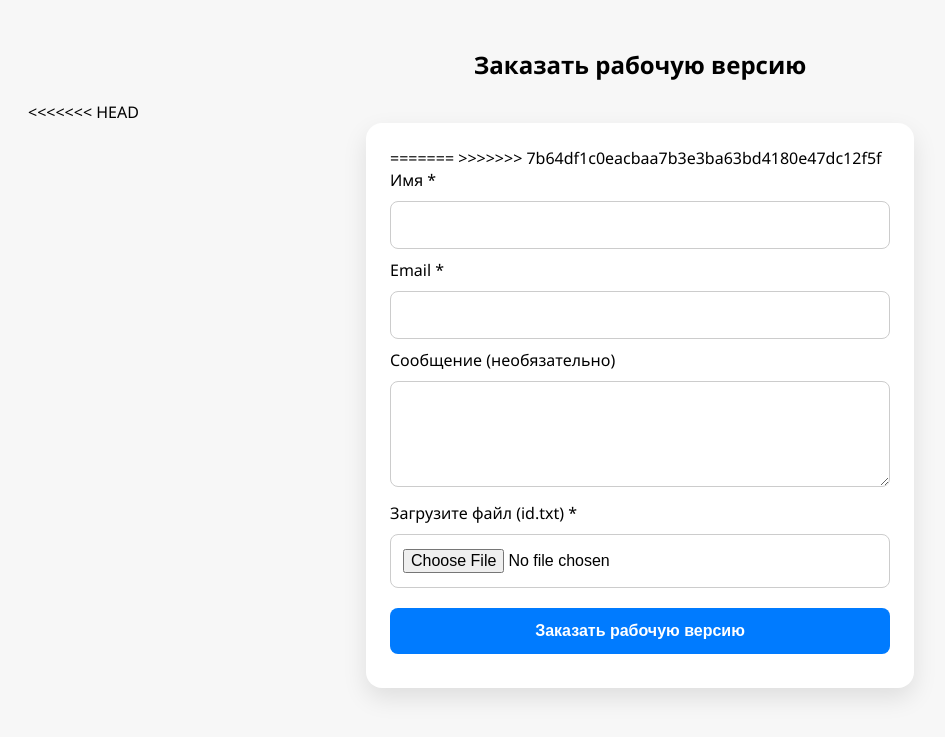
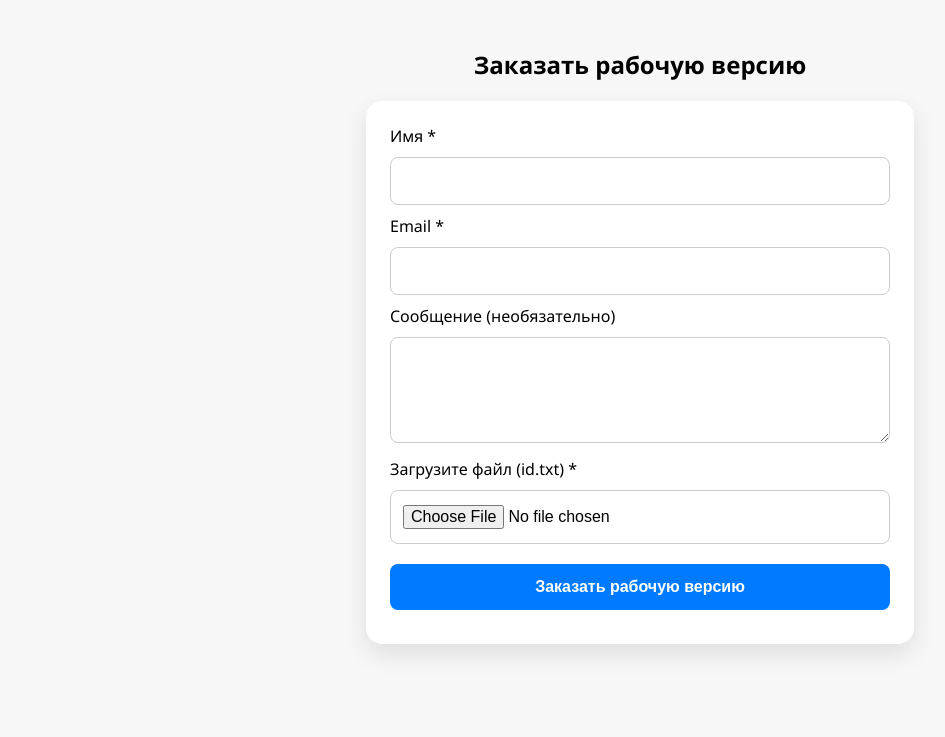
Before and after one commit to website2020/kandval-backend, a Flask app: page / in a window 1280 px wide. Shown: the top 737 px of the page, without its empty margins (0-945 px from the left). Run offline with Flask 3, Linux system fonts and the light colour scheme.

Commit message:
Исправлен конфликт и приведён шаблон формы в порядок

```diff
--- a/templates/form.html
+++ b/templates/form.html
@@ -124,12 +124,7 @@
 </head>
 <body>
 <h2 style="text-align:center;">Заказать рабочую версию</h2>
-<<<<<<< HEAD
-
 <form id="orderForm" action="/" method="post" enctype="multipart/form-data">
-=======
-<form id="orderForm" action="/" method="post" enctype="multipart/form-data">
->>>>>>> 7b64df1c0eacbaa7b3e3ba63bd4180e47dc12f5f
   <label for="name">Имя *</label>
   <input type="text" id="name" name="name" required>
   <label for="email">Email *</label>
```
